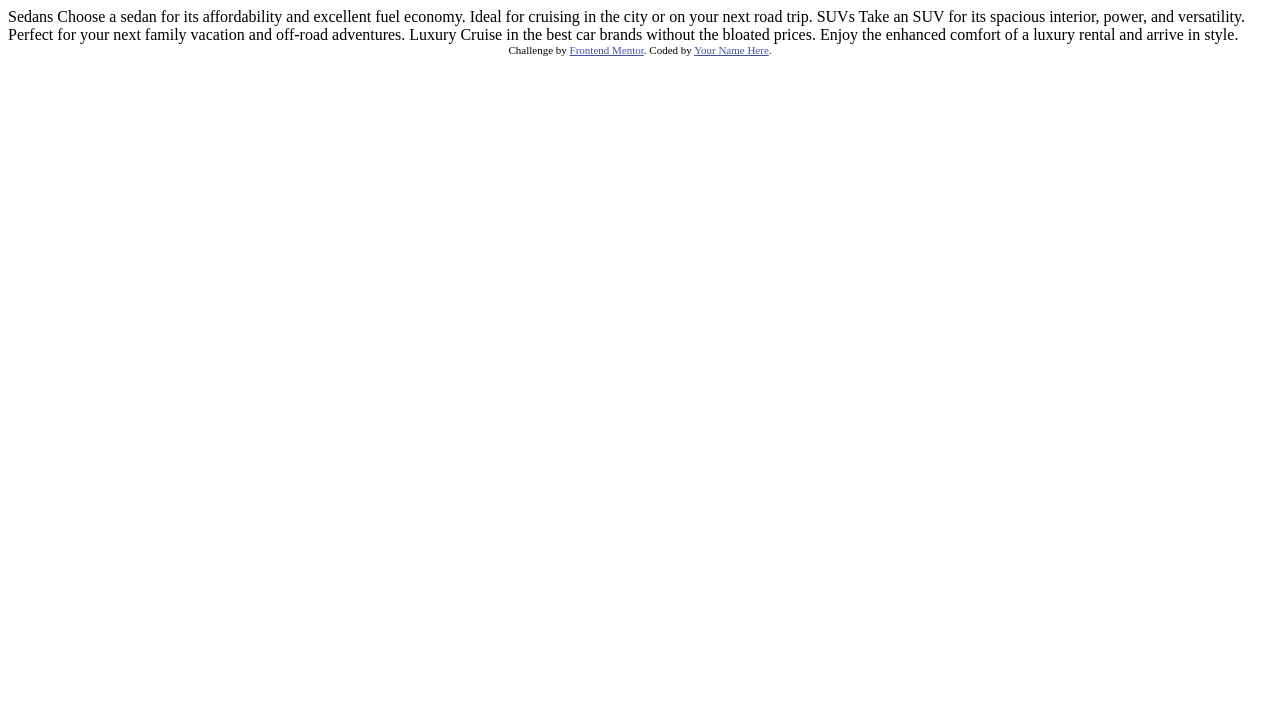
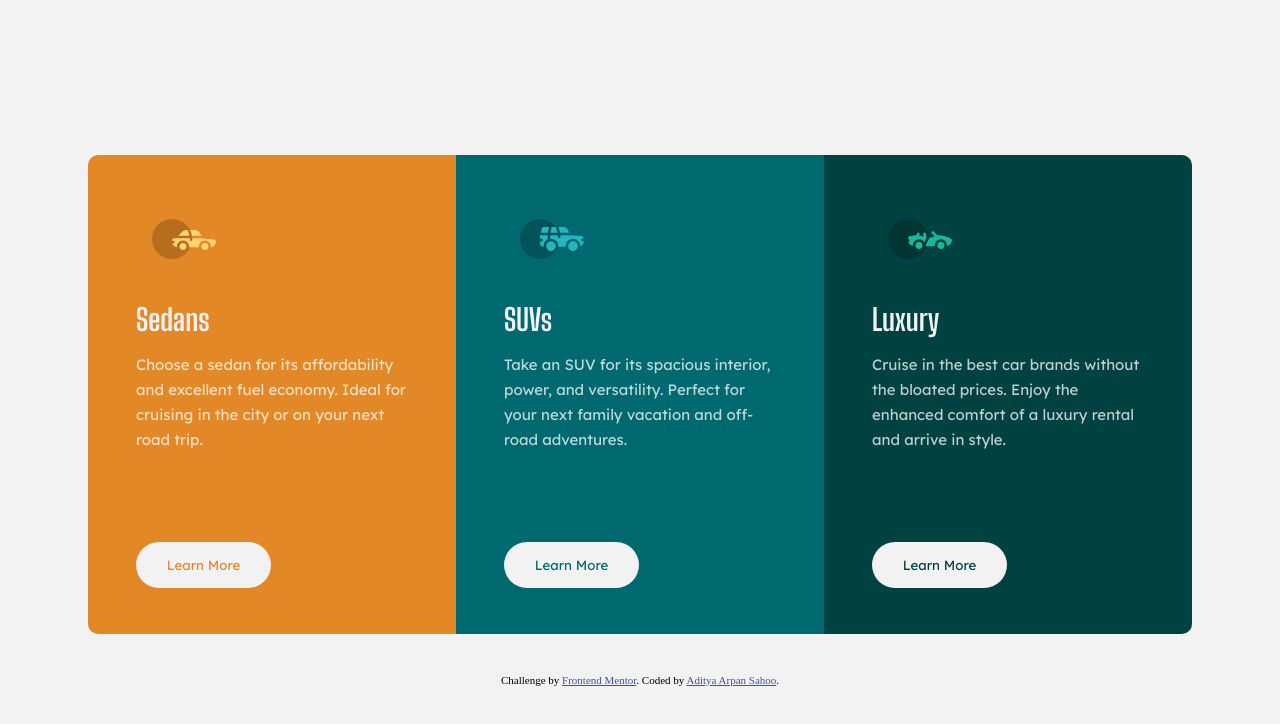
Before and after one commit to arpanaditya/3-Column-Preview-Frontend-Mentor, a plain HTML site: page index.html in a window 1280 px wide. Drawn offline with Linux system fonts and the light colour scheme.

Commit message:
Code added

```diff
--- a/index.html
+++ b/index.html
@@ -1,36 +1,44 @@
 <!DOCTYPE html>
 <html lang="en">
+
 <head>
+  <title>3 Column Preview Card Component</title>
   <meta charset="UTF-8">
-  <meta name="viewport" content="width=device-width, initial-scale=1.0"> <!-- displays site properly based on user's device -->
+  <meta name="viewport" content="width=device-width, initial-scale=1.0">
 
   <link rel="icon" type="image/png" sizes="32x32" href="./images/favicon-32x32.png">
+  <link rel="stylesheet" href="style.css">
+</head>
 
-  <title>Frontend Mentor | 3-column preview card component</title>
-
-  <!-- Feel free to remove these styles or customise in your own stylesheet 👍 -->
-  <style>
-    .attribution { font-size: 11px; text-align: center; }
-    .attribution a { color: hsl(228, 45%, 44%); }
-  </style>
-</head>
 <body>
 
-  Sedans
-  Choose a sedan for its affordability and excellent fuel economy. Ideal for cruising in the city
-  or on your next road trip.
-
-  SUVs
-  Take an SUV for its spacious interior, power, and versatility. Perfect for your next family vacation
-  and off-road adventures.
-
-  Luxury
-  Cruise in the best car brands without the bloated prices. Enjoy the enhanced comfort of a luxury
-  rental and arrive in style.
-
+  <div class="container">
+    <div class="card card-1">
+      <img src="./images/icon-sedans.svg" alt="">
+      <h1>Sedans</h1>
+      <p>Choose a sedan for its affordability and excellent fuel economy. Ideal for cruising in the city
+        or on your next road trip.</p>
+        <button class="btn">Learn More</button>
+    </div>
+    <div class="card card-2">
+      <img src="./images/icon-suvs.svg" alt="">
+      <h1>SUVs</h1>
+      <p>Take an SUV for its spacious interior, power, and versatility. Perfect for your next family vacation
+        and off-road adventures.</p>
+        <button class="btn">Learn More</button>
+    </div>
+    <div class="card card-3">
+      <img src="./images/icon-luxury.svg" alt="">
+      <h1>Luxury</h1>
+      <p>Cruise in the best car brands without the bloated prices. Enjoy the enhanced comfort of a luxury
+        rental and arrive in style.</p>
+        <button class="btn">Learn More</button>
+    </div>
+  </div>
   <div class="attribution">
     Challenge by <a href="https://www.frontendmentor.io?ref=challenge" target="_blank">Frontend Mentor</a>.
-    Coded by <a href="#">Your Name Here</a>.
+    Coded by <a href="https://linktr.ee/arpanaditya">Aditya Arpan Sahoo</a>.
   </div>
 </body>
+
 </html>
--- a/style.css
+++ b/style.css
@@ -1,7 +1,12 @@
+@import url("https://fonts.googleapis.com/css2?family=Lexend+Deca&family=Outfit:wght@400;700&display=swap");
+@import url("https://fonts.googleapis.com/css2?family=Big+Shoulders+Display:wght@700&family=Lexend+Deca&family=Outfit:wght@400;700&display=swap");
+
 :root {
   --bright-orange: hsl(31, 77%, 52%);
   --dark-cyan: hsl(184, 100%, 22%);
   --very-dark-cyan: hsl(179, 100%, 13%);
+  --p-white: hsla(0, 0%, 100%, 0.75);
+  --very-light-gray: hsl(0, 0%, 95%);
 }
 
 * {
@@ -13,8 +18,90 @@
 body {
   height: 100vh;
   width: 100vw;
+  font-size: 15px;
+  display: flex;
+  flex-direction: column;
+  justify-content: center;
+  align-items: center;
+  background-color: var(--very-light-gray);
 }
 
+.container {
+  display: flex;
+  justify-content: center;
+  align-items: center;
+  min-height: 70vh;
+  margin: 0 auto;
+  width: calc(100% - 100px);
+}
+img {
+  padding-left: 1rem;
+  padding-top: 3rem;
+  padding-bottom: 3rem;
+}
+
+.card-1 {
+  background: var(--bright-orange);
+  border-top-left-radius: 10px;
+  border-bottom-left-radius: 10px;
+}
+
+.card-2 {
+  background: var(--dark-cyan);
+}
+
+.card-3 {
+  background: var(--very-dark-cyan);
+  border-top-right-radius: 10px;
+  border-bottom-right-radius: 10px;
+}
+
+h1 {
+  font-family: "Big shoulders display", sans-serif;
+  margin-top: -10px;
+  color: var(--very-light-gray);
+}
+
+p {
+  font-family: "Lexend deca", sans-serif;
+  margin-top: 15px;
+  color: var(--p-white);
+  line-height: 25px;
+}
+
+.btn {
+  padding: 15px;
+  border-radius: 50px;
+  background-color: var(--very-light-gray);
+  border: none;
+  margin-top: 90px;
+  margin-bottom: 30px;
+  width: 135px;
+  font-family: "Lexend deca", 'Lucida Sans', 'Lucida Sans Regular', 'Lucida Grande', 'Lucida Sans Unicode', Geneva, Verdana, sans-serif;
+}
+
+.card {
+  max-width: 23rem;
+  padding: 1rem 3rem;
+}
+
+.card-1 .btn {
+  color: var(--bright-orange);
+}
+
+.card-2 .btn {
+  color: var(--dark-cyan);
+}
+
+.card-3 .btn {
+  color: var(--very-dark-cyan);
+}
+
+.btn:hover {
+  background: transparent;
+  color: white;
+  border: 1px solid white;
+}
 
 .attribution {
   font-size: 11px;
@@ -24,3 +111,23 @@ body {
 .attribution a {
   color: hsl(228, 45%, 44%);
 }
+
+@media only screen and (max-width: 780px) {
+
+  .container {
+    flex-wrap: wrap;
+  }
+  .card {
+    overflow: hidden;
+  }
+
+  .card-1 {
+    border-top-left-radius: 10px;
+    border-top-right-radius: 10px;
+  }
+
+  .card-1 {
+    border-bottom-left-radius: 10px;
+    border-bottom-right-radius: 10px;
+  }
+}
```
